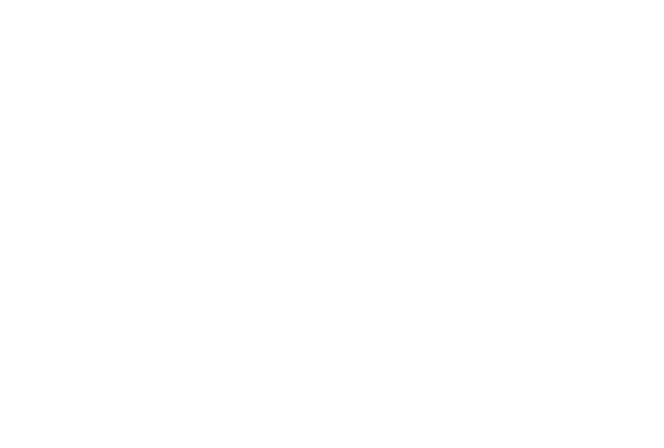
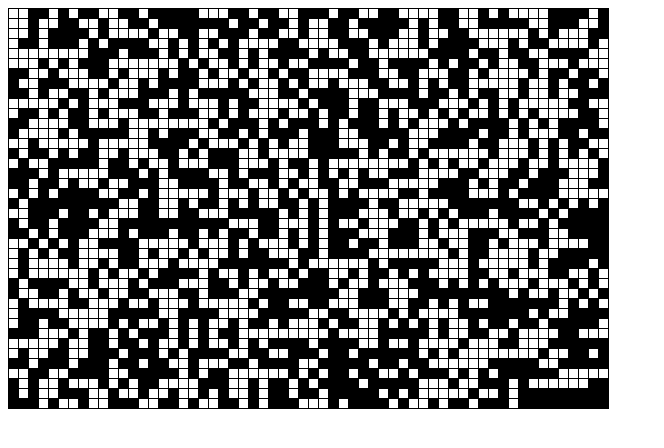
Before and after one commit to 100Rubley/gameOfLife, a plain HTML site: page index.html in a window 1280 px wide. Shown: the whole page, without its empty margins (0-664 px from the left). Drawn offline with Linux system fonts and the light colour scheme.

Commit message:
add render method

```diff
--- a/index.html
+++ b/index.html
@@ -1,13 +1,17 @@
+<!DOCTYPE html>
 <html lang="ru">
 
 <head>
     <meta charset="UTF-8">
     <meta name="viewport" content="width=device-width, initial-scale=1.0">
-    <title>тестовое задание мини-игра "Жизнь"</title>
+    <title>Game of Life</title>
     <link rel="stylesheet" href="styles.css">
 </head>
 
 <body>
+  <main>
+    <canvas class="canvas"></canvas>
+  </main>
     <script type="module" src="index.js"></script>
 </body>
 
--- a/index.js
+++ b/index.js
@@ -1,4 +1,12 @@
-let grid, cols = 10, rows = 10;
+// DOM objects start
+const canvas = document.querySelector('.canvas');
+// DOM objects end
+
+const cellSize = 10;
+canvas.width = 600;
+canvas.height = 400;
+const ctx = canvas.getContext('2d');
+let grid, cols, rows;
 
 function make2DArray(cols, rows) {
   let arr = new Array(cols);
@@ -21,8 +29,25 @@ function fillWithRandom(grid) {
 }
 
 function setup() {
+  cols = canvas.width / cellSize;
+  rows = canvas.height / cellSize;
   grid = fillWithRandom(make2DArray(cols, rows))
 }
 
+function render() {
+  for (let i = 0; i < cols; i++) {
+    for (let j = 0; j < rows; j++) {
+      if (grid[i][j] === 1) {
+        let x = i * cellSize;
+        let y = j * cellSize;
+
+        ctx.fillStyle = "white";
+        ctx.fillRect(x, y, cellSize - 1, cellSize - 1);
+      }
+    }
+  }
+}
+
 setup()
+render()
 console.table(grid)
--- a/styles.css
+++ b/styles.css
@@ -0,0 +1,5 @@
+.canvas {
+  background-color: black;
+  border-left: 1px solid black;
+  border-top: 1px solid black;
+}
```
